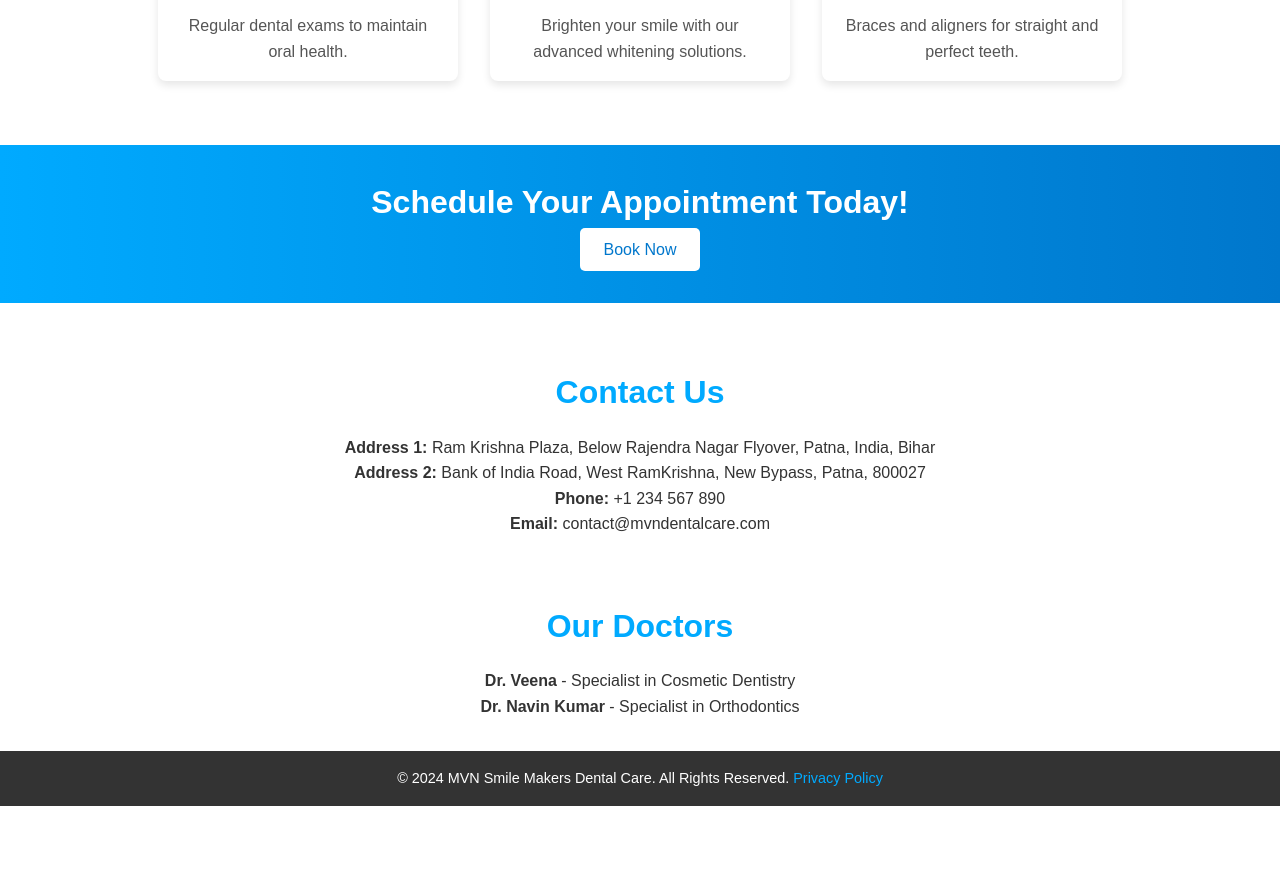
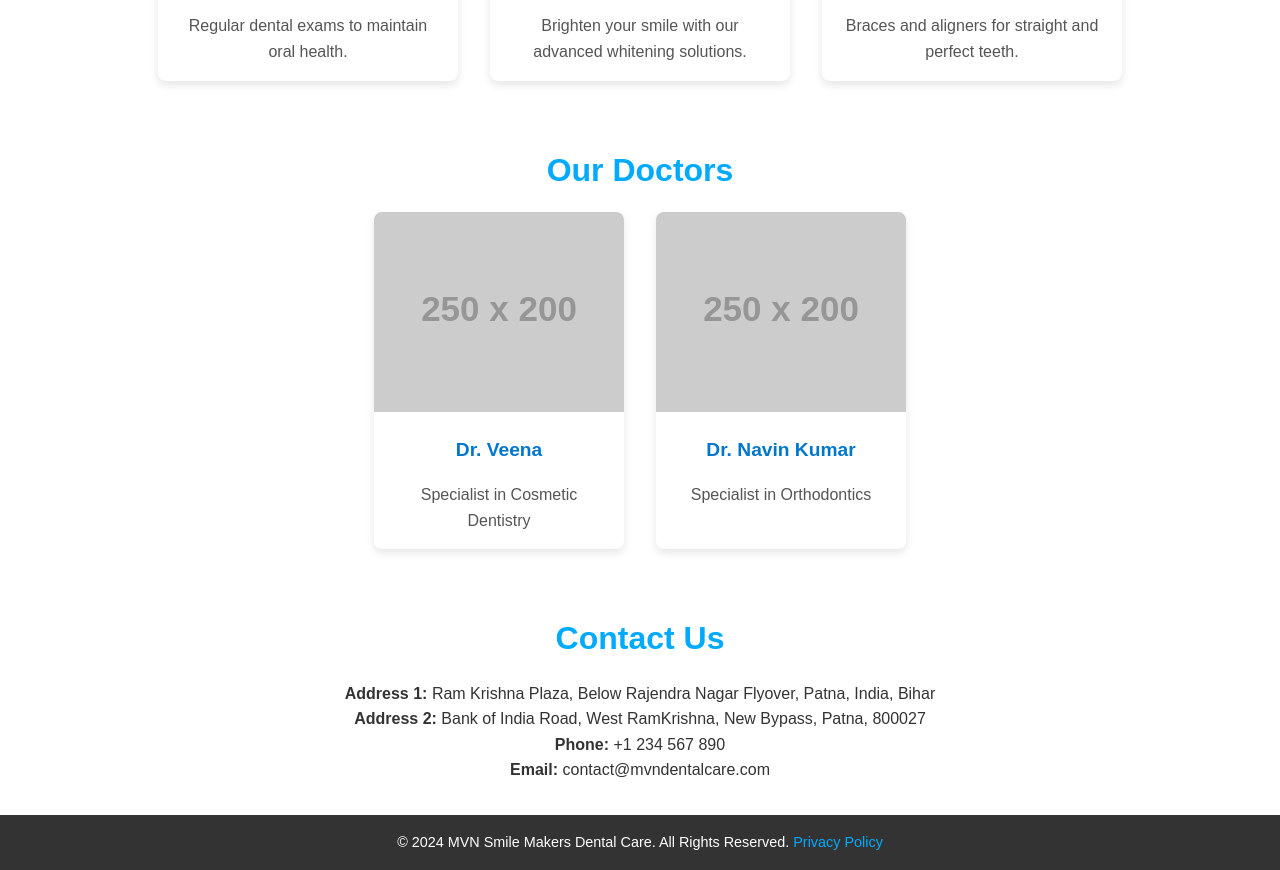
Before and after one commit to MVNSmileMakersDentalClinic/MVN, a plain HTML site: page index.html in a window 1280 px wide. Shown: the part 1148-2018 px from the top of the page. Before the commit the page ends 1954 px from the top, so only its background shows below. Drawn offline with Linux system fonts and the light colour scheme; placeholder pictures from the web are drawn by us.

Commit message:
Update index.html

```diff
--- a/index.html
+++ b/index.html
@@ -99,29 +99,38 @@
             font-size: 1rem;
             color: #555;
         }
-        .cta {
-            background: linear-gradient(to right, #00aaff, #0077cc);
-            color: white;
-            padding: 2rem;
+        .doctors {
+            display: flex;
+            flex-wrap: wrap;
+            justify-content: center;
+            gap: 2rem;
+        }
+        .doctor-card {
+            background: white;
+            box-shadow: 0 4px 8px rgba(0, 0, 0, 0.1);
+            border-radius: 8px;
+            overflow: hidden;
+            width: 250px;
             text-align: center;
-            margin: 2rem 0;
+            transition: transform 0.3s;
         }
-        .cta h2 {
-            font-size: 2rem;
+        .doctor-card:hover {
+            transform: scale(1.05);
         }
-        .cta button {
-            background: white;
+        .doctor-card img {
+            width: 100%;
+            height: 200px;
+            object-fit: cover;
+        }
+        .doctor-card h3 {
             color: #0077cc;
-            border: none;
-            padding: 0.8rem 1.5rem;
-            border-radius: 5px;
+            margin: 1rem 0;
+            font-size: 1.2rem;
+        }
+        .doctor-card p {
             font-size: 1rem;
-            cursor: pointer;
-            transition: background 0.3s, color 0.3s;
-        }
-        .cta button:hover {
-            background: #005f80;
-            color: white;
+            padding: 0 1rem 1rem;
+            color: #555;
         }
         footer {
             background: #333;
@@ -183,9 +192,20 @@
     </div>
 </div>
 
-<div class="cta">
-    <h2>Schedule Your Appointment Today!</h2>
-    <button>Book Now</button>
+<div class="content" id="doctors">
+    <h2>Our Doctors</h2>
+    <div class="doctors">
+        <div class="doctor-card">
+            <img src="https://via.placeholder.com/250x200" alt="Dr. Veena">
+            <h3>Dr. Veena</h3>
+            <p>Specialist in Cosmetic Dentistry</p>
+        </div>
+        <div class="doctor-card">
+            <img src="https://via.placeholder.com/250x200" alt="Dr. Navin Kumar">
+            <h3>Dr. Navin Kumar</h3>
+            <p>Specialist in Orthodontics</p>
+        </div>
+    </div>
 </div>
 
 <div class="content" id="contact">
@@ -196,12 +216,6 @@
     <p><strong>Email:</strong> contact@mvndentalcare.com</p>
 </div>
 
-<div class="content" id="doctors">
-    <h2>Our Doctors</h2>
-    <p><strong>Dr. Veena</strong> - Specialist in Cosmetic Dentistry</p>
-    <p><strong>Dr. Navin Kumar</strong> - Specialist in Orthodontics</p>
-</div>
-
 <footer>
     <p>&copy; 2024 MVN Smile Makers Dental Care. All Rights Reserved. <a href="#">Privacy Policy</a></p>
 </footer>
```
